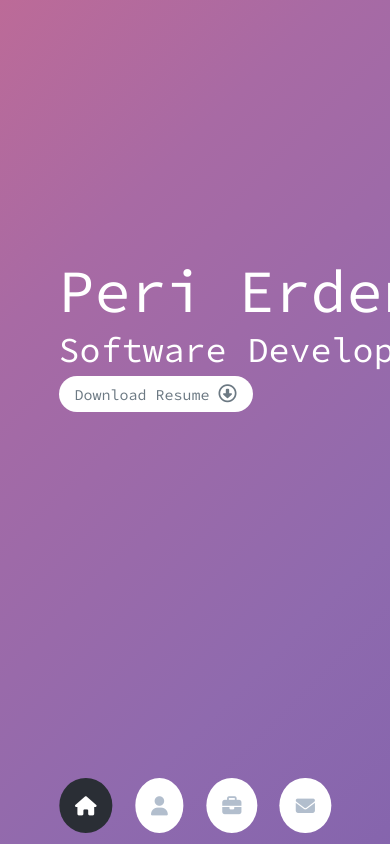
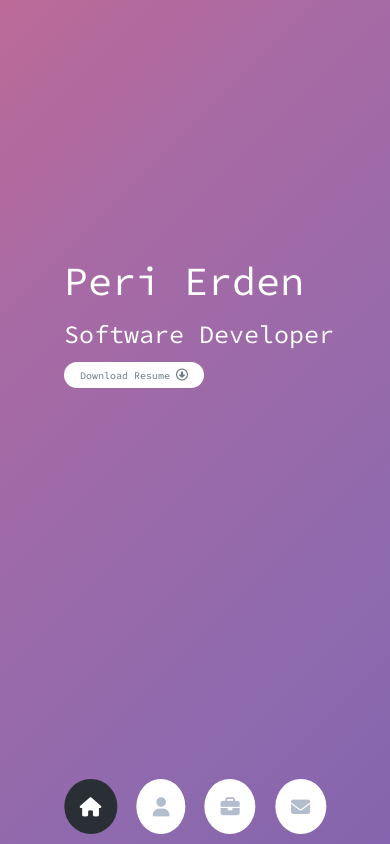
Before and after one commit to perierden/PortfolioWebsite, a plain HTML site: page index.html in a window 390 px wide. Drawn offline with nearby package versions, Linux system fonts and the light colour scheme.

Commit message:
Add files via upload

```diff
--- a/styles/_media.scss
+++ b/styles/_media.scss
@@ -1,15 +1,5 @@
 
 @media screen and (max-width: 800px) {
-
-
-    .name-type{
-        font-size: 60px;
-        border: 0px;
-    }
-
-    .caption-type{
-        font-size: 35px;
-    }
 
     .controls{
         top: auto;
@@ -21,4 +11,44 @@
         );
 
     }
+
+// Home Page
+
+    .name-type{
+        font-size: 40px;
+        border: 0px;
+        padding-bottom: 0.75rem;
+    }
+
+    .caption-type{
+        font-size: 25px;
+        padding-bottom: 0.2rem;
+    }
+
+    .c-b{
+        padding: 0.4rem 1rem;
+        font-size: 10px;
+    }
+
+// About Me
+    .section{
+        padding: 0.5rem;
+    }
+    .about .tools {
+        width: 90%;
+    }
+
+    .about .sub-title {
+        margin-top: 3rem;
+    }
+
+// Portfolio
+
+    .desc{
+        font-size: 10px;
+    }
+
+
+
+
 }
--- a/styles/styles.scss
+++ b/styles/styles.scss
@@ -242,7 +242,7 @@ section{
         display: flex;
         justify-content: center;
         align-items: center;
-        margin: 0.7rem 0.7rem;
+        margin: 0.6rem 0.6rem;
         box-shadow: var(--box-shadow-1);
         i{
             font-size: 1.2rem;
```
Also changed, not shown: styles/styles.css, 1 other file.
